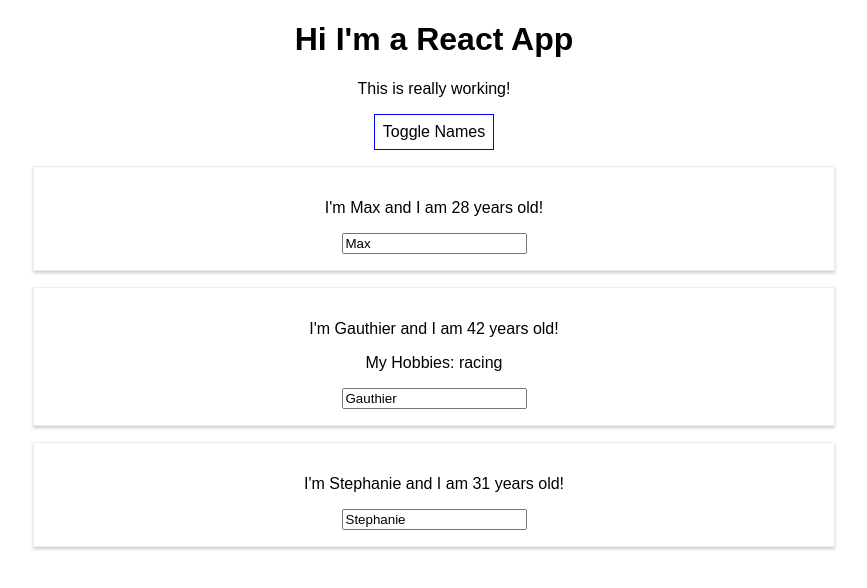
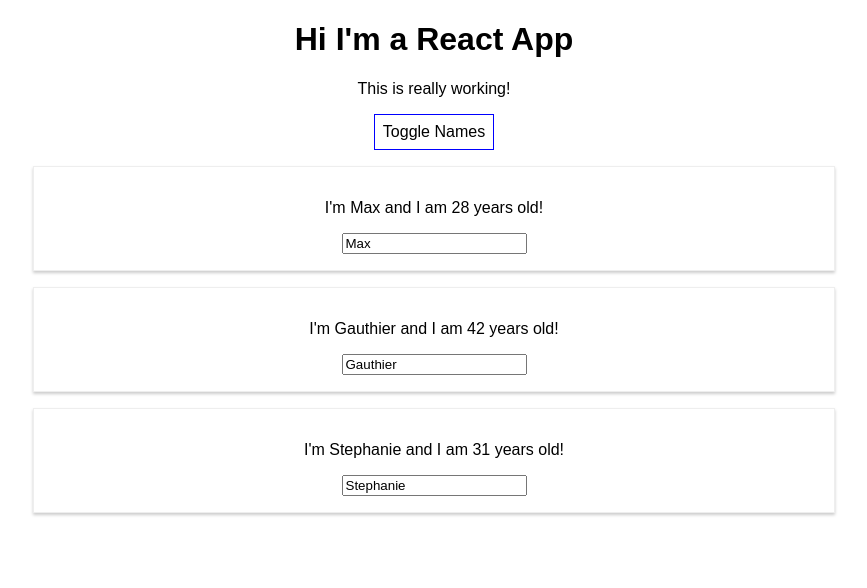
Before and after one commit to gauthier-delmee/react-complete-guide, a React (Create React App) app: page / in a window 1280 px wide. Both pictures are taken after a click on the button "Toggle Names". Shown: the top 588 px of the page, without its empty margins (206-1073 px from the left). Built offline with nearby package versions, Linux system fonts and the light colour scheme.

Commit message:
Generating list dynamically from the persons state variable.

```diff
--- a/src/App.js
+++ b/src/App.js
@@ -52,17 +52,11 @@
     if ( this.state.showPersons ) {
       persons = (
         <div>
-          <Person
-            name={this.state.persons[0].name}
-            age={this.state.persons[0].age} />
-          <Person
-            name={this.state.persons[1].name}
-            age={this.state.persons[1].age}
-            click={this.switchNameHandler.bind(this, 'Elle!')}
-            changed={this.nameChangedHandler}>My Hobbies: racing</Person>
-          <Person
-            name={this.state.persons[2].name}
-            age={this.state.persons[2].age} />
+          {this.state.persons.map(person => {
+            return <Person
+              name={person.name}
+              age={person.age} />
+          })}
         </div>
       );
     }
```
